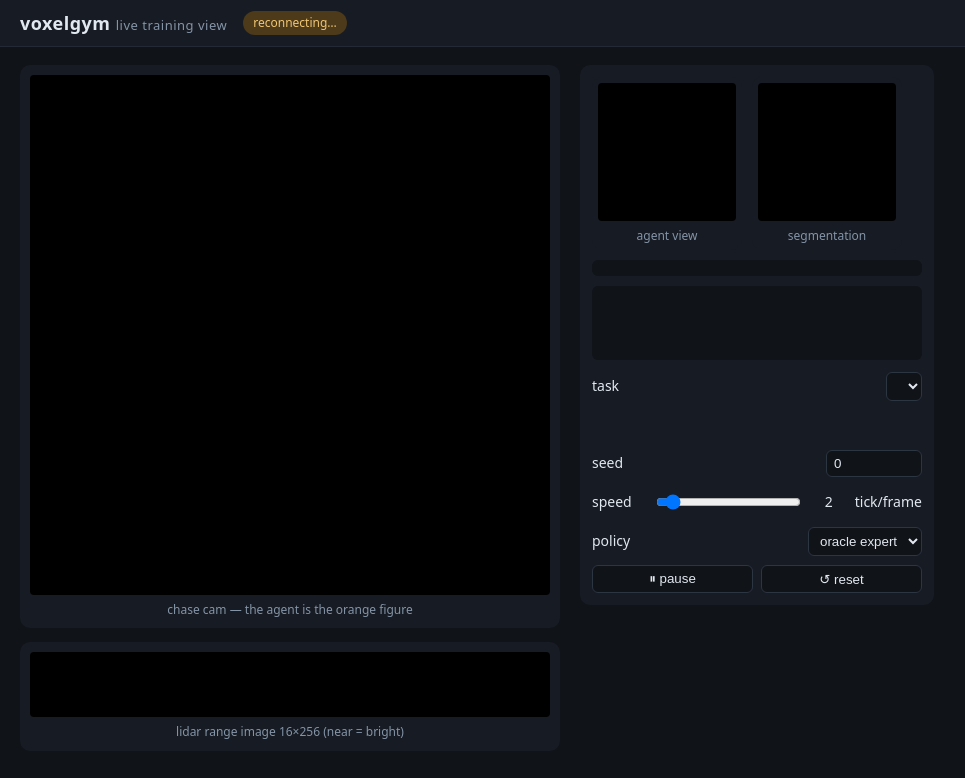
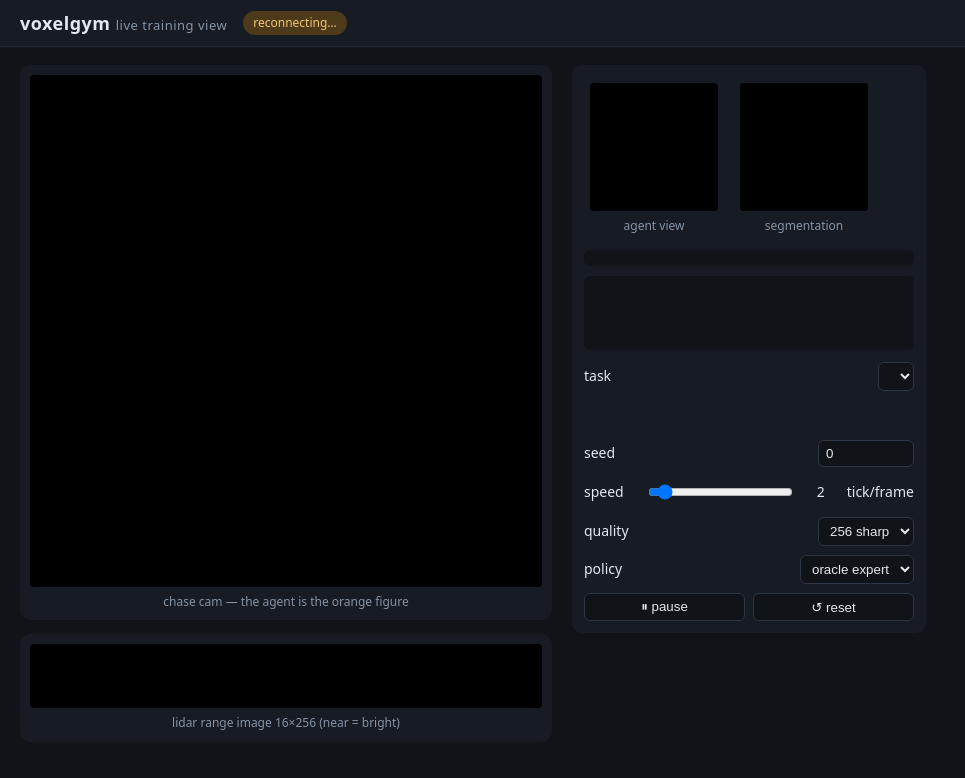
Before and after one commit to ayisuplus/voxelgym, a plain HTML site: page web/static/index.html in a window 1280 px wide. Shown: the whole page, without its empty margins (0-965 px from the left). Drawn offline with Linux system fonts and the light colour scheme; no server answers.

Commit message:
web demo: render-quality selector + integer-exact scaling
Blur sources fixed: internal render res was 128px upscaled 4.06x
(non-integer nearest-neighbor = mud), side panels at 138px (1.078x).
Now: server renders at 128/256/512 (selector; 256 default, measured
14.2 fps at 512 ultra), every CSS display size is an exact integer
multiple of the backing resolution (512/128/64 px).

```diff
--- a/web/static/app.js
+++ b/web/static/app.js
@@ -2,7 +2,8 @@
  * [u32 LE header_len][header JSON (4-padded)][rgb 128*128*3]
  * [chase 128*128*3][seg 128*128 u16][lidar 16*256 f32]            */
 
-const RES = 128, LIDAR_C = 16, LIDAR_A = 256;
+const LIDAR_C = 16, LIDAR_A = 256;
+let RES = 256;              // follows the server's render resolution
 let palette = null;
 const SKY = [0x78, 0xA6, 0xFF];
 
@@ -14,10 +15,20 @@ const ctxSeg = $("seg").getContext("2d");
 const ctxLidar = $("lidar").getContext("2d");
 const ctxBars = $("bars").getContext("2d");
 
-const imgView = ctxView.createImageData(RES, RES);
-const imgChase = ctxChase.createImageData(RES, RES);
-const imgSeg = ctxSeg.createImageData(RES, RES);
+let imgView, imgChase, imgSeg;
 const imgLidar = ctxLidar.createImageData(LIDAR_A, LIDAR_C);
+function setRes(r) {
+  if (r === RES && imgView) return;
+  RES = r;
+  for (const [c, ctx] of [["view", ctxView], ["chase", ctxChase], ["seg", ctxSeg]]) {
+    $(c).width = r; $(c).height = r;
+    ctx.imageSmoothingEnabled = false;
+  }
+  imgView = ctxView.createImageData(r, r);
+  imgChase = ctxChase.createImageData(r, r);
+  imgSeg = ctxSeg.createImageData(r, r);
+}
+setRes(RES);
 
 /* --- channel painters --- */
 function expand(bytes, off) {
@@ -91,8 +102,7 @@ function drawAvatar(chase) {
   const px = (xc / zc + 1) * RES / 2;          // fov 90 -> half = 1
   const py = (1 - yc / zc) * RES / 2;
   const h = (1.8 / zc) * RES / 2;              // agent is 1.8 tall
-  const w = (0.62 / zc) * RES / 2;
-  // body + head: simple steve-like figure (annotation layer, not sim truth)
+  const w = (0.62 / zc) * RES / 2;  // body + head: simple steve-like figure (annotation layer, not sim truth)
   ctxChase.fillStyle = "#e06030";
   ctxChase.fillRect(px - w / 2, py - h * 0.18, w, h * 0.68);         // body
   ctxChase.fillStyle = "#e0b080";
@@ -177,6 +187,7 @@ function connect() {
     const buf = ev.data;
     const hlen = new DataView(buf, 0, 4).getUint32(0, true);
     const head = JSON.parse(new TextDecoder().decode(new Uint8Array(buf, 4, hlen)));
+    if (head.res) setRes(head.res);
     let off = 4 + hlen;
     putRgb(ctxView, imgView, buf, off); off += RES * RES * 3;
     putRgb(ctxChase, imgChase, buf, off); off += RES * RES * 3;
@@ -222,6 +233,7 @@ speed.oninput = () => {
   $("speedv").textContent = speed.value;
   send({ cmd: "set_speed", speed: +speed.value });
 };
+$("quality").onchange = (e) => send({ cmd: "set_quality", q: +e.target.value });
 $("policy").onchange = (e) => send({ cmd: "set_policy", policy: e.target.value });
 $("pause").onclick = (e) => {
   const paused = e.target.textContent.includes("resume");
--- a/web/static/index.html
+++ b/web/static/index.html
@@ -43,6 +43,12 @@
       <label>seed <input id="seed" type="number" value="0"></label>
       <label>speed <input id="speed" type="range" min="1" max="100" value="2">
         <span id="speedv">2</span> tick/frame</label>
+      <label>quality
+        <select id="quality">
+          <option value="1">128 fast</option>
+          <option value="2" selected>256 sharp</option>
+          <option value="4">512 ultra</option>
+        </select></label>
       <label>policy
         <select id="policy">
           <option value="expert">oracle expert</option>
--- a/web/static/style.css
+++ b/web/static/style.css
@@ -12,8 +12,8 @@ main { display:flex; gap:20px; padding:18px 20px; align-items:flex-start; }
 figure { margin:0; background:#171b23; padding:10px; border-radius:10px; }
 figcaption { color:#8494a7; font-size:12px; margin-top:6px; text-align:center; }
 canvas { image-rendering:pixelated; display:block; background:#000; border-radius:4px; }
-#chase { width:520px; height:520px; }
-#lidar { width:520px; height:65px; }
+#chase { width:512px; height:512px; }   /* 512/res is always an integer */
+#lidar { width:512px; height:64px; }    /* 2x/4x of the 256x16 backing */
 
 .banner {
   position:absolute; left:50%; top:38px; transform:translateX(-50%);
@@ -27,7 +27,7 @@ canvas { image-rendering:pixelated; display:block; background:#000; border-radiu
 aside { width:330px; background:#171b23; border-radius:10px; padding:12px; }
 .row2 { display:flex; gap:10px; margin-bottom:10px; }
 .row2 figure { padding:6px; }
-.row2 canvas { width:138px; height:138px; }
+.row2 canvas { width:128px; height:128px; }  /* exact 1x / 0.5x / 0.25x */
 #hud { font:12px/1.55 ui-monospace, monospace; white-space:pre-wrap; background:#101318; border-radius:6px; padding:8px 10px; }
 #bars { width:100%; background:#101318; border-radius:6px; margin-top:10px; }
 .controls { margin-top:12px; display:flex; flex-direction:column; gap:9px; }
```
Also changed, not shown: 1 other file.
